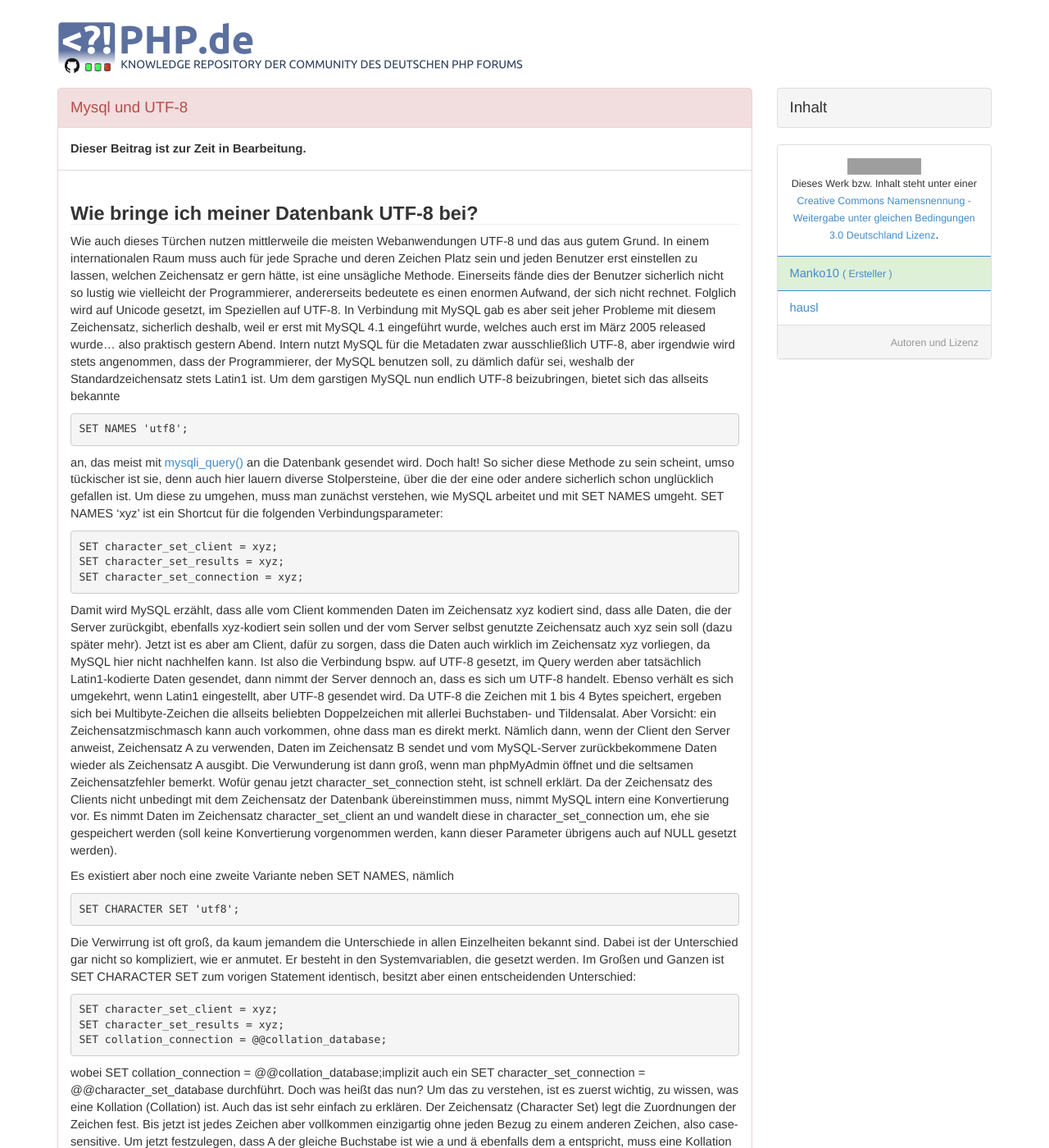
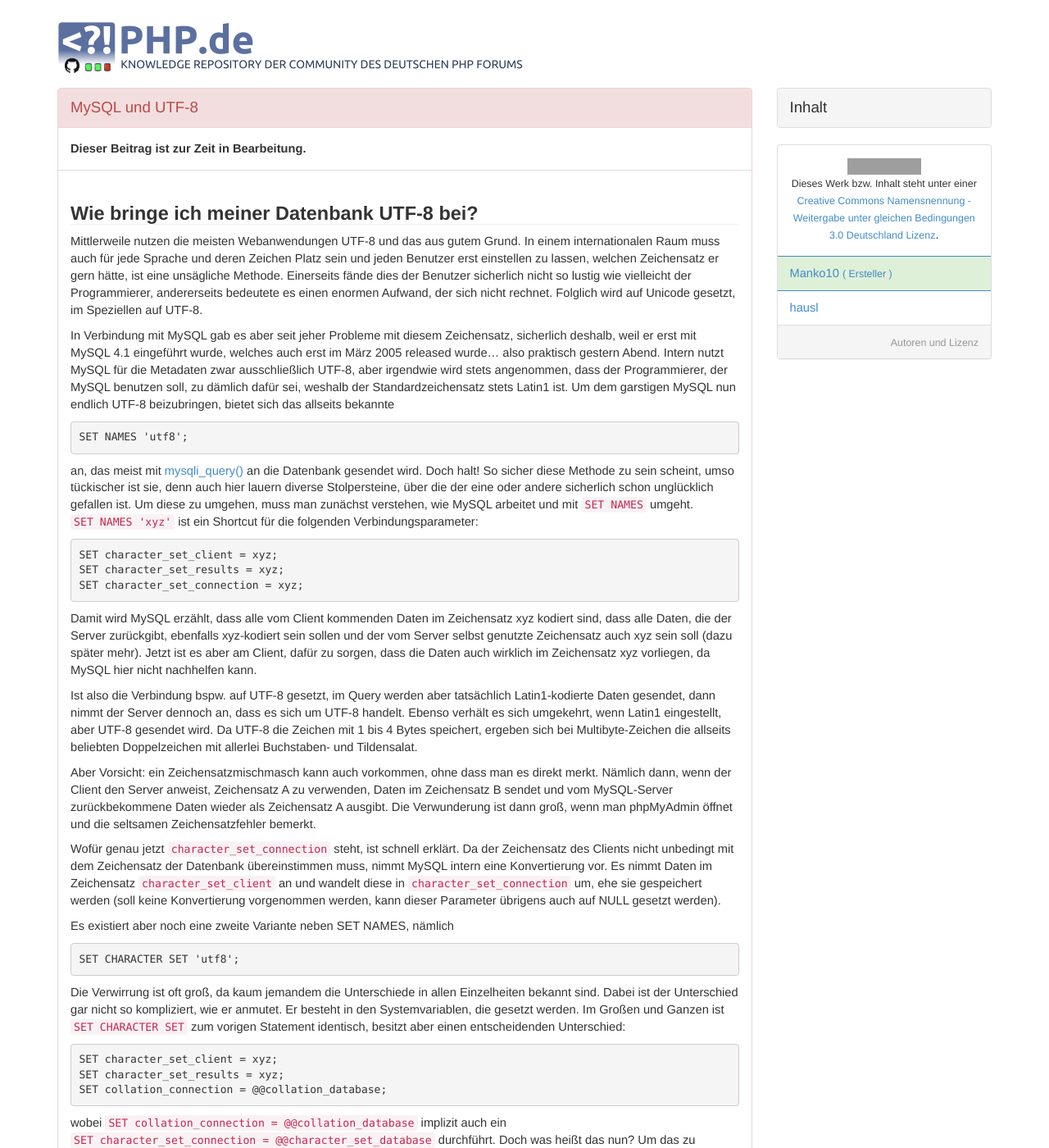
Before and after one commit to php-de/php-de.github.io, a Jekyll site: the page built from database/mysql-and-utf8.md, in a window 1280 px wide and 1400 px high. Shown: the whole window at 82% size. Built offline with Jekyll 4.4.1, drawn with Linux system fonts in a browser that asks for light colours; some of the changed text lies outside the part shown; grey boxes are pictures that could not be loaded.

Commit message:
Update mysql-and-utf8.md

```diff
--- a/database/mysql-and-utf8.md
+++ b/database/mysql-and-utf8.md
@@ -1,6 +1,6 @@
 ---
 layout: guide
-title: "Mysql und UTF-8"
+title: "MySQL und UTF-8"
 creator: Manko10
 author:
     -   name: Manko10
@@ -19,7 +19,8 @@ entry-type: in-progress
 
 ### Wie bringe ich meiner Datenbank UTF-8 bei?
 
-Wie auch dieses Türchen nutzen mittlerweile die meisten Webanwendungen UTF-8 und das aus gutem Grund. In einem internationalen Raum muss auch für jede Sprache und deren Zeichen Platz sein und jeden Benutzer erst einstellen zu lassen, welchen Zeichensatz er gern hätte, ist eine unsägliche Methode. Einerseits fände dies der Benutzer sicherlich nicht so lustig wie vielleicht der Programmierer, andererseits bedeutete es einen enormen Aufwand, der sich nicht rechnet. Folglich wird auf Unicode gesetzt, im Speziellen auf UTF-8.
+Mittlerweile nutzen die meisten Webanwendungen UTF-8 und das aus gutem Grund. In einem internationalen Raum muss auch für jede Sprache und deren Zeichen Platz sein und jeden Benutzer erst einstellen zu lassen, welchen Zeichensatz er gern hätte, ist eine unsägliche Methode. Einerseits fände dies der Benutzer sicherlich nicht so lustig wie vielleicht der Programmierer, andererseits bedeutete es einen enormen Aufwand, der sich nicht rechnet. Folglich wird auf Unicode gesetzt, im Speziellen auf UTF-8.
+
 In Verbindung mit MySQL gab es aber seit jeher Probleme mit diesem Zeichensatz, sicherlich deshalb, weil er erst mit MySQL 4.1 eingeführt wurde, welches auch erst im März 2005 released wurde… also praktisch gestern Abend.
 Intern nutzt MySQL für die Metadaten zwar ausschließlich UTF-8, aber irgendwie wird stets angenommen, dass der Programmierer, der MySQL benutzen soll, zu dämlich dafür sei, weshalb der Standardzeichensatz stets Latin1 ist.
 Um dem garstigen MySQL nun endlich UTF-8 beizubringen, bietet sich das allseits bekannte
@@ -30,8 +31,8 @@ SET NAMES 'utf8';
 
 an, das meist mit [mysqli_query()](http://php.net/manual/en/mysqli.query.php) an die Datenbank gesendet wird.
 Doch halt! So sicher diese Methode zu sein scheint, umso tückischer ist sie, denn auch hier lauern diverse Stolpersteine, über die der eine oder andere sicherlich schon unglücklich gefallen ist.
-Um diese zu umgehen, muss man zunächst verstehen, wie MySQL arbeitet und mit SET NAMES umgeht.
-SET NAMES 'xyz' ist ein Shortcut für die folgenden Verbindungsparameter:
+Um diese zu umgehen, muss man zunächst verstehen, wie MySQL arbeitet und mit `SET NAMES` umgeht.
+`SET NAMES 'xyz'` ist ein Shortcut für die folgenden Verbindungsparameter:
 
 ~~~ php
 SET character_set_client = xyz;
@@ -39,8 +40,13 @@ SET character_set_results = xyz;
 SET character_set_connection = xyz;
 ~~~
 
-Damit wird MySQL erzählt, dass alle vom Client kommenden Daten im Zeichensatz xyz kodiert sind, dass alle Daten, die der Server zurückgibt, ebenfalls xyz-kodiert sein sollen und der vom Server selbst genutzte Zeichensatz auch xyz sein soll (dazu später mehr). Jetzt ist es aber am Client, dafür zu sorgen, dass die Daten auch wirklich im Zeichensatz xyz vorliegen, da MySQL hier nicht nachhelfen kann. Ist also die Verbindung bspw. auf UTF-8 gesetzt, im Query werden aber tatsächlich Latin1-kodierte Daten gesendet, dann nimmt der Server dennoch an, dass es sich um UTF-8 handelt. Ebenso verhält es sich umgekehrt, wenn Latin1 eingestellt, aber UTF-8 gesendet wird. Da UTF-8 die Zeichen mit 1 bis 4 Bytes speichert, ergeben sich bei Multibyte-Zeichen die allseits beliebten Doppelzeichen mit allerlei Buchstaben- und Tildensalat. Aber Vorsicht: ein Zeichensatzmischmasch kann auch vorkommen, ohne dass man es direkt merkt. Nämlich dann, wenn der Client den Server anweist, Zeichensatz A zu verwenden, Daten im Zeichensatz B sendet und vom MySQL-Server zurückbekommene Daten wieder als Zeichensatz A ausgibt. Die Verwunderung ist dann groß, wenn man phpMyAdmin öffnet und die seltsamen Zeichensatzfehler bemerkt.
-Wofür genau jetzt character_set_connection steht, ist schnell erklärt. Da der Zeichensatz des Clients nicht unbedingt mit dem Zeichensatz der Datenbank übereinstimmen muss, nimmt MySQL intern eine Konvertierung vor. Es nimmt Daten im Zeichensatz character_set_client an und wandelt diese in character_set_connection um, ehe sie gespeichert werden (soll keine Konvertierung vorgenommen werden, kann dieser Parameter übrigens auch auf NULL gesetzt werden).
+Damit wird MySQL erzählt, dass alle vom Client kommenden Daten im Zeichensatz xyz kodiert sind, dass alle Daten, die der Server zurückgibt, ebenfalls xyz-kodiert sein sollen und der vom Server selbst genutzte Zeichensatz auch xyz sein soll (dazu später mehr). Jetzt ist es aber am Client, dafür zu sorgen, dass die Daten auch wirklich im Zeichensatz xyz vorliegen, da MySQL hier nicht nachhelfen kann.
+
+Ist also die Verbindung bspw. auf UTF-8 gesetzt, im Query werden aber tatsächlich Latin1-kodierte Daten gesendet, dann nimmt der Server dennoch an, dass es sich um UTF-8 handelt. Ebenso verhält es sich umgekehrt, wenn Latin1 eingestellt, aber UTF-8 gesendet wird. Da UTF-8 die Zeichen mit 1 bis 4 Bytes speichert, ergeben sich bei Multibyte-Zeichen die allseits beliebten Doppelzeichen mit allerlei Buchstaben- und Tildensalat.
+
+Aber Vorsicht: ein Zeichensatzmischmasch kann auch vorkommen, ohne dass man es direkt merkt. Nämlich dann, wenn der Client den Server anweist, Zeichensatz A zu verwenden, Daten im Zeichensatz B sendet und vom MySQL-Server zurückbekommene Daten wieder als Zeichensatz A ausgibt. Die Verwunderung ist dann groß, wenn man phpMyAdmin öffnet und die seltsamen Zeichensatzfehler bemerkt.
+
+Wofür genau jetzt `character_set_connection` steht, ist schnell erklärt. Da der Zeichensatz des Clients nicht unbedingt mit dem Zeichensatz der Datenbank übereinstimmen muss, nimmt MySQL intern eine Konvertierung vor. Es nimmt Daten im Zeichensatz `character_set_client` an und wandelt diese in `character_set_connection` um, ehe sie gespeichert werden (soll keine Konvertierung vorgenommen werden, kann dieser Parameter übrigens auch auf NULL gesetzt werden).
 
 Es existiert aber noch eine zweite Variante neben SET NAMES, nämlich
 
@@ -48,7 +54,7 @@ Es existiert aber noch eine zweite Variante neben SET NAMES, nämlich
 SET CHARACTER SET 'utf8';
 ~~~
 
-Die Verwirrung ist oft groß, da kaum jemandem die Unterschiede in allen Einzelheiten bekannt sind. Dabei ist der Unterschied gar nicht so kompliziert, wie er anmutet. Er besteht in den Systemvariablen, die gesetzt werden. Im Großen und Ganzen ist SET CHARACTER SET zum vorigen Statement identisch, besitzt aber einen entscheidenden Unterschied:
+Die Verwirrung ist oft groß, da kaum jemandem die Unterschiede in allen Einzelheiten bekannt sind. Dabei ist der Unterschied gar nicht so kompliziert, wie er anmutet. Er besteht in den Systemvariablen, die gesetzt werden. Im Großen und Ganzen ist `SET CHARACTER SET` zum vorigen Statement identisch, besitzt aber einen entscheidenden Unterschied:
 
 ~~~ php
 SET character_set_client = xyz;
@@ -56,17 +62,19 @@ SET character_set_results = xyz;
 SET collation_connection = @@collation_database;
 ~~~
 
-wobei SET collation_connection = @@collation_database;implizit auch ein SET character_set_connection = @@character_set_database durchführt. Doch was heißt das nun? Um das zu verstehen, ist es zuerst wichtig, zu wissen, was eine Kollation (Collation) ist. Auch das ist sehr einfach zu erklären. Der Zeichensatz (Character Set) legt die Zuordnungen der Zeichen fest. Bis jetzt ist jedes Zeichen aber vollkommen einzigartig ohne jeden Bezug zu einem anderen Zeichen, also case-sensitive. Um jetzt festzulegen, dass A der gleiche Buchstabe ist wie a und ä ebenfalls dem a entspricht, muss eine Kollation her, welche diese Informationen bereitstellt.
-MySQL nutzt Kollationen, um Literale miteinander vergleichen zu können. collation_connection legt dabei fest, in welchem Zeichensatz dies geschieht (wird allerdings ein Vergleich mit einer Spalte vorgenommen, so wird unabhängig von der Vorgabe auf jeden Fall die Kollation dieser Spalte genutzt, also bitte nie UTF-8-Daten mit einer Latin1-Spalte vergleichen!).
-Bei SET CHARACTER SET wird die Kollation nun auf den Wert von collation_database, also die Kollation der Datenbank gesetzt anstatt auf den übergebenen Wert.
-Dies kann aber zu Informationsverlusten führen, wenn Vergleiche mit Unicode-Zeichen vorgenommen werden, die Datenbank aber auf Latin1 eingestellt ist. SET CHARACTER SET sollte also nur eingesetzt werden, wenn die Kodierung der Datenbank definitiv bekannt ist.
+wobei `SET collation_connection = @@collation_database` implizit auch ein `SET character_set_connection = @@character_set_database` durchführt. Doch was heißt das nun? Um das zu verstehen, ist es zuerst wichtig, zu wissen, was eine Kollation (Collation) ist. Auch das ist sehr einfach zu erklären. Der Zeichensatz (Character Set) legt die Zuordnungen der Zeichen fest. Bis jetzt ist jedes Zeichen aber vollkommen einzigartig ohne jeden Bezug zu einem anderen Zeichen, also case-sensitive. Um jetzt festzulegen, dass A der gleiche Buchstabe ist wie a und ä ebenfalls dem a entspricht, muss eine Kollation her, welche diese Informationen bereitstellt.
+
+MySQL nutzt Kollationen, um Literale miteinander vergleichen zu können. `collation_connection` legt dabei fest, in welchem Zeichensatz dies geschieht (wird allerdings ein Vergleich mit einer Spalte vorgenommen, so wird unabhängig von der Vorgabe auf jeden Fall die Kollation dieser Spalte genutzt, also bitte nie UTF-8-Daten mit einer Latin1-Spalte vergleichen!).
+
+Bei `SET CHARACTER SET` wird die Kollation nun auf den Wert von collation_database, also die Kollation der Datenbank gesetzt anstatt auf den übergebenen Wert.
+Dies kann aber zu Informationsverlusten führen, wenn Vergleiche mit Unicode-Zeichen vorgenommen werden, die Datenbank aber auf Latin1 eingestellt ist. `SET CHARACTER SET` sollte also nur eingesetzt werden, wenn die Kodierung der Datenbank definitiv bekannt ist.
 
 Fassen wir somit zusammen. Um MySQL erfolgreich mit UTF-8 zu quälen, muss Folgendes gegeben sein:
 
 * Der Client selbst muss UTF-8 sprechen (heißt konkret: die PHP-Datei muss unbedingt in UTF-8 kodiert werden und vom Benutzer kommende Daten müssen ebenfalls in UTF-8 vorliegen)
-* SET NAMES 'utf8' muss an die Datenbank gesendet werden (auf der Kommandozeile wird dafür der Parameter --default-character-set=UTF8 genutzt)
+* `SET NAMES 'utf8'` muss an die Datenbank gesendet werden (auf der Kommandozeile wird dafür der Parameter `--default-character-set=UTF8` genutzt)
 * Die Datenbank sowie deren Tabellen und Spalten müssen auf UTF-8 gestellt sein
 * Die von MySQL zurückgegebenen Werte sind UTF-8 und müssen auch als solche behandelt werden.
 
-Ab PHP 5.2.3 existiert übrigens die Funktion [mysqli_set_charset()](http://php.net/manual/de/mysqli.set-charset.php), welche statt einem manuellen SET NAMES genutzt werden sollte, da hier noch verifiziert wird, ob der gewünschte Zeichensatz vom Client überhaupt unterstützt wird. Darüberhinaus wird das interne Feld mysql->charset auf den entsprechenden Zeichensatz gesetzt, was bei der manuellen Variante ebenfalls nicht gegeben wäre.
+Ab PHP 5.2.3 existiert übrigens die Funktion [mysqli_set_charset()](http://php.net/manual/de/mysqli.set-charset.php), welche statt einem manuellen `SET NAMES` genutzt werden sollte, da hier noch verifiziert wird, ob der gewünschte Zeichensatz vom Client überhaupt unterstützt wird. Darüberhinaus wird das interne Feld mysql->charset auf den entsprechenden Zeichensatz gesetzt, was bei der manuellen Variante ebenfalls nicht gegeben wäre.
 Zu bedenken ist aber, dass neben der richtigen PHP-Version auch eine MySQL-Version 5.0.7 oder höher benötigt wird.
```
